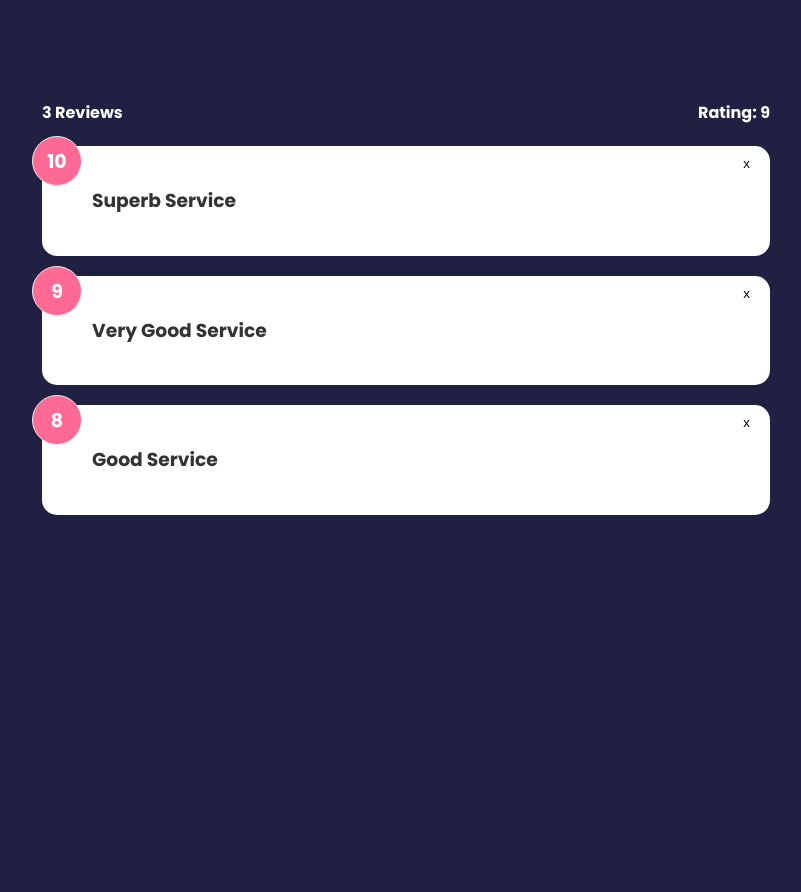
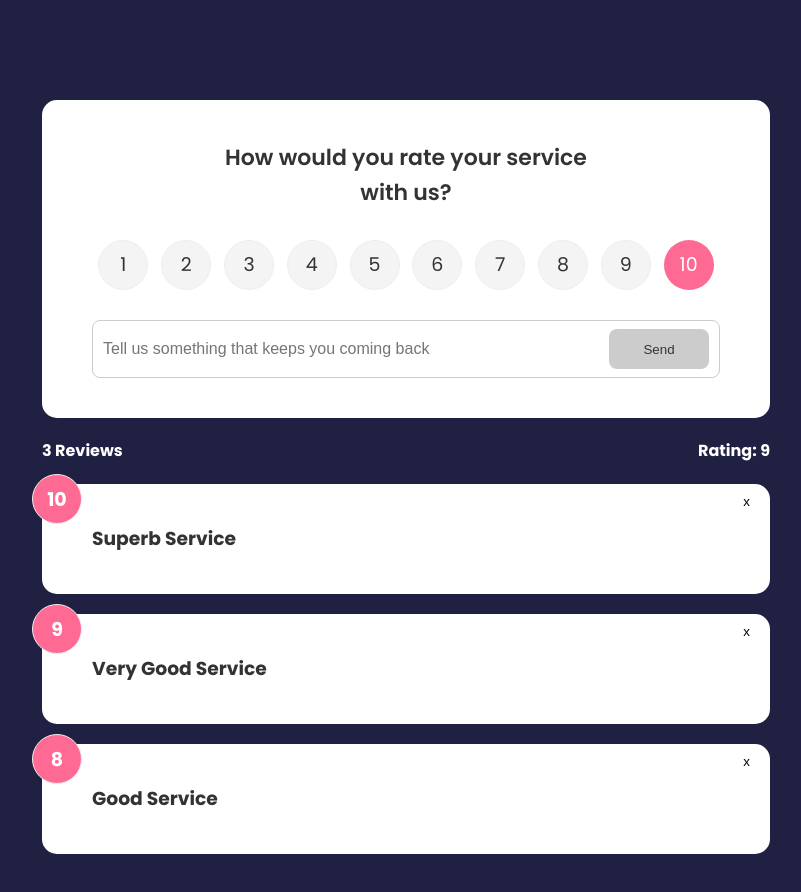
Before and after one commit to nuwandm/svelte-feedback-app, a Svelte app: page / in a window 1280 px wide. Shown: the top 892 px of the page, without its empty margins (234-1035 px from the left). Before the commit the page ends 800 px from the top, so only its background shows below. Built offline with nearby package versions, Linux system fonts and the light colour scheme.

Commit message:
feedback adding implementing

```diff
--- a/src/App.svelte
+++ b/src/App.svelte
@@ -1,4 +1,5 @@
 <script>
+  import FeedbackForm from "./Components/FeedbackForm.svelte";
   import FeedbackList from "./Components/FeedbackList.svelte";
   import FeedbackStats from "./Components/FeedbackStats.svelte";
 
@@ -28,9 +29,20 @@
     const feedbackId = e.detail;
     feedback = feedback.filter((i) => i.id !== feedbackId);
   };
+
+  const addFeedback = (e) => {
+    const { text, rating } = e.detail;
+    const newFeedbackObj = {
+      id: feedback.length + 1,
+      rating: rating,
+      text: text,
+    };
+    feedback = [...feedback, newFeedbackObj];
+  };
 </script>
 
 <main class="container">
+  <FeedbackForm on:feedback-add={addFeedback} />
   <FeedbackStats {count} {average} />
   <FeedbackList {feedback} on:feedback-delete={deleteFeedback} />
 </main>
--- /dev/null
+++ b/src/Components/Button.svelte
@@ -0,0 +1,45 @@
+<script>
+  export let style = "primary";
+  export let type = "button";
+  export let disabled = false;
+</script>
+
+<button {type} {disabled} class={style}>
+  <slot></slot>
+</button>
+
+<style>
+  button {
+    color: #fff;
+    border: 0;
+    border-radius: 8px;
+    color: #fff;
+    width: 100px;
+    height: 40px;
+    cursor: pointer;
+  }
+
+  .primary {
+    background-color: #202142;
+  }
+
+  .secondary {
+    background: #ff6a95;
+  }
+
+  button:hover {
+    transform: scale(0.98);
+    opacity: 0.9;
+  }
+
+  button:disabled {
+    background-color: #cccccc;
+    color: #333;
+    cursor: auto;
+  }
+
+  button:disabled:hover {
+    transform: scale(1);
+    opacity: 1;
+  }
+</style>
--- /dev/null
+++ b/src/Components/FeedbackForm.svelte
@@ -0,0 +1,93 @@
+<script>
+  import Card from "./Card.svelte";
+  import Button from "./Button.svelte";
+  import RatingSelect from "./RatingSelect.svelte";
+  import { createEventDispatcher } from "svelte";
+
+  let text = "";
+  let rating = 10;
+  let btnDisabled = true;
+  let message;
+  const min = 10;
+  const dispatch = createEventDispatcher();
+
+  const handleInput = () => {
+    if (text.trim().length <= min) {
+      message = `Text must be at least ${min} characters`;
+      btnDisabled = true;
+    } else {
+      message = null;
+      btnDisabled = false;
+    }
+  };
+
+  const handleSubmit = () => {
+    dispatch("feedback-add", {
+      text,
+      rating,
+    });
+  };
+
+  const handleSelect = (e) => (rating = e.detail);
+</script>
+
+<Card>
+  <header>
+    <h2>How would you rate your service with us?</h2>
+  </header>
+  <form on:submit|preventDefault={handleSubmit}>
+    <RatingSelect on:rating-select={handleSelect} />
+    <div class="input-group">
+      <input
+        type="text"
+        on:input={handleInput}
+        bind:value={text}
+        placeholder="Tell us something that keeps you coming back"
+      />
+      <Button disabled={btnDisabled} type="submit">Send</Button>
+    </div>
+    {#if message}
+      <div class="message">
+        {message}
+      </div>
+    {/if}
+  </form>
+</Card>
+
+<style>
+  header {
+    max-width: 400px;
+    margin: auto;
+  }
+
+  header h2 {
+    font-size: 22px;
+    font-weight: 600;
+    text-align: center;
+  }
+
+  .input-group {
+    display: flex;
+    flex-direction: row;
+    border: 1px solid #ccc;
+    padding: 8px 10px;
+    border-radius: 8px;
+    margin-top: 15px;
+  }
+
+  input {
+    flex-grow: 2;
+    border: none;
+    font-size: 16px;
+  }
+
+  input:focus {
+    outline: none;
+  }
+
+  .message {
+    padding-top: 10px;
+    text-align: center;
+    color: rebeccapurple;
+  }
+</style>
--- /dev/null
+++ b/src/Components/RatingSelect.svelte
@@ -0,0 +1,105 @@
+<script>
+  import {createEventDispatcher} from 'svelte'
+
+  let selected = 10
+
+  const dispatch = createEventDispatcher()
+
+  const onChange = (e) => {
+    selected = e.currentTarget.value
+    dispatch('rating-select', selected)
+  }
+</script>
+
+<ul class="rating">
+  <li>
+    <input type="radio" id="num1" name="rating" value="1" on:change={onChange} checked={selected===1} />
+    <label for="num1">1</label>
+  </li>
+  <li>
+    <input type="radio" id="num2" name="rating" value="2" on:change={onChange} checked={selected===2} />
+    <label for="num2">2</label>
+  </li>
+  <li>
+    <input type="radio" id="num3" name="rating" value="3" on:change={onChange} checked={selected===3} />
+    <label for="num3">3</label>
+  </li>
+  <li>
+    <input type="radio" id="num4" name="rating" value="4" on:change={onChange} checked={selected===4} />
+    <label for="num4">4</label>
+  </li>
+  <li>
+    <input type="radio" id="num5" name="rating" value="5" on:change={onChange} checked={selected===5} />
+    <label for="num5">5</label>
+  </li>
+  <li>
+    <input type="radio" id="num6" name="rating" value="6" on:change={onChange} checked={selected===6} />
+    <label for="num6">6</label>
+  </li>
+  <li>
+    <input type="radio" id="num7" name="rating" value="7" on:change={onChange} checked={selected===7} />
+    <label for="num7">7</label>
+  </li>
+  <li>
+    <input type="radio" id="num8" name="rating" value="8" on:change={onChange} checked={selected===8} />
+    <label for="num8">8</label>
+  </li>
+  <li>
+    <input type="radio" id="num9" name="rating" value="9" on:change={onChange} checked={selected===9} />
+    <label for="num9">9</label>
+  </li>
+  <li>
+    <input type="radio" id="num10" name="rating" value="10" on:change={onChange} checked={selected===10} />
+    <label for="num10">10</label>
+  </li>
+</ul>
+
+<style>
+  .rating {
+    display: flex;
+    align-items: center;
+    justify-content: space-around;
+    margin: 30px 0;
+  }
+
+  .rating li {
+    position: relative;
+    background: #f4f4f4;
+    width: 50px;
+    height: 50px;
+    padding: 10px;
+    text-align: center;
+    border-radius: 50%;
+    font-size: 19px;
+    border: 1px #eee solid;
+    transition: 0.3s;
+  }
+
+  .rating li label {
+    position: absolute;
+    top: 50%;
+    left: 50%;
+    width: 50px;
+    height: 50px;
+    padding: 10px;
+    border-radius: 50%;
+    transform: translate(-50%, -50%);
+    cursor: pointer;
+  }
+
+  .rating li:hover {
+    background: #ff6a95;
+    color: #fff;
+  }
+
+  /* Make actual radio select invisible */
+  [type='radio'] {
+    opacity: 0;
+  }
+
+  /* Use the sibling select */
+  [type='radio']:checked ~ label {
+    background: #ff6a95;
+    color: #fff;
+  }
+</style>
```
